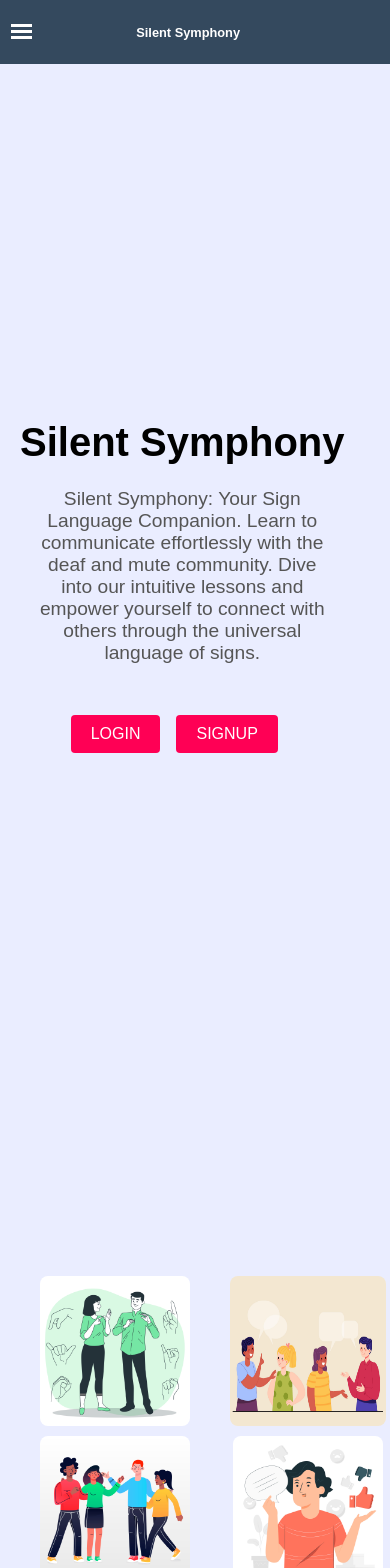
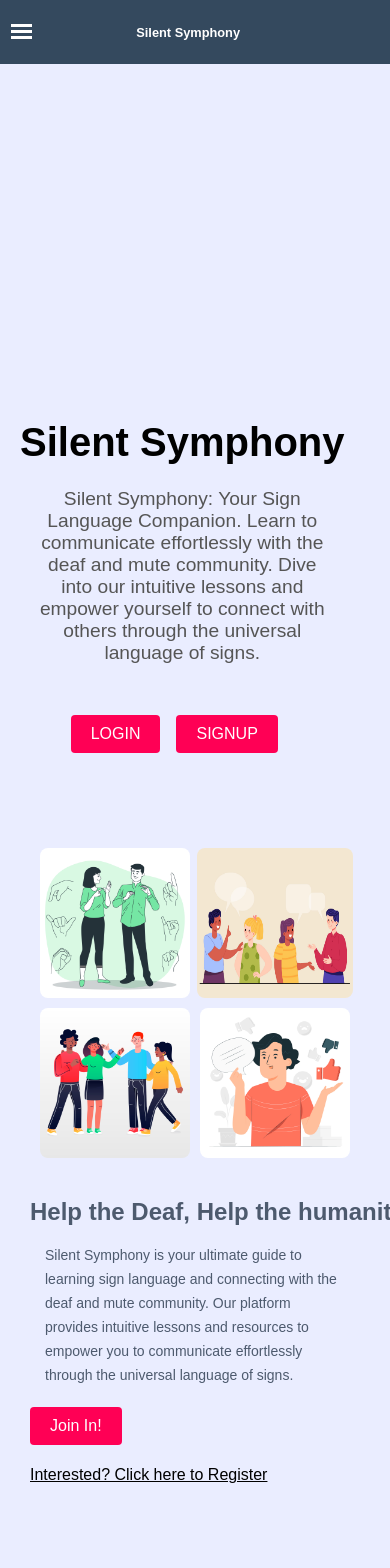
Before and after one commit to arshbhushan/Silent-Symphony, a React (Create React App) app in the folder finger-spelling-frontend/: page / in a window 390 px wide. Shown: the top 1568 px of the page. Built offline with nearby package versions, Linux system fonts and the light colour scheme; a web font is replaced by a local one.

Commit message:
Removed Duplicate Media Queries

```diff
--- a/finger-spelling-frontend/src/fingerSpelling/components/Brief.css
+++ b/finger-spelling-frontend/src/fingerSpelling/components/Brief.css
@@ -1,20 +1,15 @@
 .brief-containerr {
   height: fit-content;
+}
 
-}
 .brief-container {
   display: flex;
   justify-content: space-between;
   align-items: center;
   padding: 30px;
   background-color: #eaedff;
-  /* Adjust background color as needed */
-  /* margin-bottom: 10%;
-  margin-right: 10%;
-  margin-top: 10%; */
   height: fit-content;
   text-overflow: hidden;
-
 }
 
 .brief-left-side {
@@ -41,7 +36,7 @@
   transform: rotateY(180deg);
 }
 
-.front,.back {
+.front, .back {
   font-size: medium;
   font-weight: 500;
   font-family: 'Margot', sans-serif !important;
@@ -78,7 +73,6 @@
   font-family: 'Margot', sans-serif !important;
 }
 
-
 .rectangle1 {
   width: 330px;
   height: 330px;
@@ -91,7 +85,6 @@
   height: 203px;
   border-radius: 8px;
   background-color: #191B24;
-
 }
 
 .rectangle3 {
@@ -143,9 +136,7 @@
 
 .custom-heading {
   font-size: 84px;
-  /* Adjust font size as needed */
   font-weight: bolder;
-  /* Adjust font weight as needed */
   font-family: 'Margot', sans-serif !important;
 }
 
@@ -156,25 +147,21 @@
   margin-top: 25px;
   margin-bottom: 15px;
   font-family: 'Margot', sans-serif !important;
-
 }
 
 .brief-right-side {
   flex: 2;
   margin-bottom: 500px;
-  margin-left: 100px;
+  /* margin-left: 100px; */
 }
 
 .brief-right-side h1 {
-  font-size: 2rem; /* Adjust font size as needed */
-  color: #333333; /* Adjust text color as needed */
+  font-size: 2rem;
+  color: #333333;
   font-family: 'Margot', sans-serif !important;
-  white-space: nowrap; /* Prevent line breaks */
-  /* text-overflow: ellipsis;  */
-  /* Add ellipsis (...) for overflowing text */
-  max-width: 100%; /* Ensure the text container doesn't exceed the width of its parent */
+  white-space: nowrap;
+  max-width: 100%;
 }
-
 
 .button-container {
   margin-top: 40px;
@@ -183,7 +170,6 @@
 
 .underline-text {
   margin-left: 120px;
-  /* Adjust margin as needed */
   margin-top: -50px;
   white-space: nowrap;
 }
@@ -196,62 +182,30 @@
   .rectangle-container {
     display: flex;
     flex-direction: row;
-    justify-content: space-between; /* Distribute space evenly between rectangles */
-    flex-wrap: wrap; /* Allow wrapping to the next line if needed */
+    justify-content: space-between;
+    flex-wrap: wrap;
     margin: 20px;
     height: fit-content;
     align-items: flex-start;
-    margin-top: 15rem;
+    /* margin-top: 15rem; */
   }
 
   .rectangle {
-    width: 130px; /* Set a consistent width for all rectangles */
-    height: 130px; /* Set a consistent height for all rectangles */
-    margin-bottom: 20px; /* Add space between rows if wrapping occurs */
-    position: relative;
-    transition: transform 1s;
-    transform-style: preserve-3d;
-  }
-
-  .rectangle:hover {
-    transform: rotateY(180deg);
-  }
-
-  .front,
-  .back {
-
-    width: 100%;
-    height: 100%;
-    position: absolute;
-    top: 0;
-    left: 0;
-    backface-visibility: hidden;
-  }
-
-  .front {
-    z-index: 2;
-  }
-
-  .back {
-    transform: rotateY(180deg);
+    width: 130px;
+    height: 130px;
+    margin-bottom: 20px;
   }
 
   .rectangle img {
     width: 120%;
     height: 150%;
-    border-radius: 8px;
   }
 
   .rectangle p {
     font-size: 9px;
-    padding: 10px;
-    color: #fff;
   }
 
-  .rectangle1,
-  .rectangle2,
-  .rectangle3,
-  .rectangle4 {
+  .rectangle1, .rectangle2, .rectangle3, .rectangle4 {
     border-radius: 8px;
   }
 
@@ -259,34 +213,12 @@
     background-color: #B7C9F2;
   }
 
-  .rectangle2,
-  .rectangle3 {
+  .rectangle2, .rectangle3 {
     background-color: #191B24;
   }
 
   .rectangle4 {
     background-color: #B7C9F2;
-  }
-
-
-  .circle {
-    width: 10px;
-    height: 10px;
-    background-color: #191B24;
-    border-radius: 50%;
-    position: absolute;
-    top: 5px;
-    left: 5px;
-  }
-
-  .circle-co {
-    width: 10px;
-    height: 10px;
-    background-color: #B7C9F2;
-    border-radius: 50%;
-    position: absolute;
-    top: 5px;
-    left: 5px;
   }
 
   .underline-text {
@@ -296,82 +228,52 @@
 
   .brief-heading {
     margin-top: -105px;
-    height: 60px;
-    width: 280px;
-    margin-bottom: 5px;
   }
-
-  /* make changes here  */
 
   .custom-heading {
     font-size: 24px;
-    /* Adjust font size as needed */
-    font-weight: bolder;
-    /* Adjust font weight as needed */
     margin-bottom: -10px;
   }
 
   .brief-content {
     font-size: 14px;
     line-height: 24px;
-    color: #4D5A6E;
-    margin-top: 25px;
-    margin-bottom: 20px;
-
   }
 
   .brief-right-side {
-    flex: 2;
-    margin-bottom: 400px;
+    margin-bottom: 10px;
     margin-left: 10px;
   }
 
   .brief-right-side h1 {
     font-size: 2.5rem;
-    /* Adjust font size as needed */
-    color: #333333;
-    /* Adjust text color as needed */
+  }
 
-    /* Prevent line break */
-    /* overflow: hidden; */
-    /* Hide overflowing text if necessary */
+  .button-container {
+    margin-top: 20px;
+  }
 
-    /*
-    }
-    .button-container{
-      margin-top: 20px;
-      margin-left: 0px
-    }
   .underline-text {
-      margin-left: 100px; /* Adjust margin as needed */
-      .underline-text{
-        margin-left:100px;
-    margin-top: -20px;
     margin-left: 50px;
-    color: #4D5A6E;
-  }
-  .underline-text {
-    margin-left: 10px;
-    /* Adjust margin as needed */
-    margin-top: -50px;
-    white-space: normal;
-  }
-  .underline-text span {
-    text-decoration: underline;
   }
 }
-  @media (max-width: 768px) {
+
+@media (max-width: 468px) {
+  .brief-containerr {
+    height: fit-content;
+  }
+
   .brief-container {
     flex-direction: column;
     align-items: flex-start;
-      height: 105vh;
+    height: fit-content;
   }
 
   .brief-left-side, .brief-right-side {
     margin-left: 0;
     margin-right: 0;
-      margin-top:13rem ;
-      min-width: 110%;
+    margin-top: 0;
+    min-width: 0;
   }
 
   .rectangle {
@@ -379,14 +281,7 @@
     height: 30px;
   }
 
-    .rectangle1, .rectangle2 {
-      width: 130px;
-      height: 100px;
-      margin: 30px 0;
-
-    }
-
-    .rectangle3, .rectangle4 {
+  .rectangle1, .rectangle2, .rectangle3, .rectangle4 {
     width: 130px;
     height: 100px;
     margin: 30px 0;
@@ -405,26 +300,13 @@
     font-size: 14px;
     line-height: 24px;
     margin-top: -30px;
-
   }
 
   .brief-right-side h1 {
     font-size: 1.5rem;
-      /* Adjust font size as needed */
-      color: #333333;
-      /* Adjust text color as needed */
     margin-top: 100px;
     margin-left: 0px;
     color: #4D5A6E;
-
-    }
-      .button-container{
-        margin-top: 20px;
-        margin-left: 0px
-      }
-      .underline-text {
-        margin-left: 50px; /* Adjust margin as needed */
-
   }
 
   .button-container {
@@ -435,267 +317,6 @@
   .underline-text {
     margin-left: 0;
     text-align: left;
-    }
-    .underline-text {
-      margin-left: 120px;
-      /* Adjust margin as needed */
-      margin-top: -50px;
-      white-space: normal;
+    margin-top: 1px;
   }
 }
-}
-
-
-@media (max-width: 468px) {
-  .rectangle-container {
-    display: flex;
-    flex-direction: row;
-    justify-content: space-between; /* Distribute space evenly between rectangles */
-    flex-wrap: wrap; /* Allow wrapping to the next line if needed */
-    margin: 20px;
-    align-items: flex-start;
-    margin-top: 15rem;
-  }
-
-  .rectangle {
-    width: 130px; /* Set a consistent width for all rectangles */
-    height: 130px; /* Set a consistent height for all rectangles */
-    margin-bottom: 20px; /* Add space between rows if wrapping occurs */
-    position: relative;
-    transition: transform 1s;
-    transform-style: preserve-3d;
-  }
-
-  .rectangle:hover {
-    transform: rotateY(180deg);
-  }
-
-  .front,
-  .back {
-
-    width: 100%;
-    height: 100%;
-    position: absolute;
-    top: 0;
-    left: 0;
-    backface-visibility: hidden;
-  }
-
-  .front {
-    z-index: 2;
-  }
-
-  .back {
-    transform: rotateY(180deg);
-  }
-
-  .rectangle img {
-    width: 120%;
-    height: 150%;
-    border-radius: 8px;
-  }
-
-  .rectangle p {
-    font-size: 8px;
-    padding: 1px;
-    color: #fff;
-    position: relative;
-    text-align:center;
-  }
-
-  .rectangle1,
-  .rectangle2,
-  .rectangle3,
-  .rectangle4 {
-    border-radius: 8px;
-  }
-
-  .rectangle1 {
-    background-color: #B7C9F2;
-  }
-
-  .rectangle2,
-  .rectangle3 {
-    background-color: #191B24;
-  }
-
-  .rectangle4 {
-    background-color: #B7C9F2;
-  }
-
-
-  .circle {
-    width: 10px;
-    height: 10px;
-    background-color: #191B24;
-    border-radius: 50%;
-    position: absolute;
-    top: 5px;
-    left: 5px;
-  }
-
-  .circle-co {
-    width: 10px;
-    height: 10px;
-    background-color: #B7C9F2;
-    border-radius: 50%;
-    position: absolute;
-    top: 5px;
-    left: 5px;
-  }
-
-  .underline-text {
-    margin-left: 120px;
-    margin-top: -20px;
-  }
-
-  .brief-heading {
-    margin-top: -105px;
-    height: 60px;
-    width: 280px;
-    margin-bottom: 5px;
-  }
-
-  /* make changes here  */
-
-  .custom-heading {
-    font-size: 24px;
-    /* Adjust font size as needed */
-    font-weight: bolder;
-    /* Adjust font weight as needed */
-    margin-bottom: -10px;
-  }
-
-  .brief-content {
-    font-size: 14px;
-    line-height: 24px;
-    color: #4D5A6E;
-    margin-top: 25px;
-    margin-bottom: 20px;
-
-  }
-
-  .brief-right-side {
-    flex: 2;
-    margin-bottom: 400px;
-    margin-left: 10px;
-  }
-
-  .brief-right-side h1 {
-    font-size: 2.5rem;
-    /* Adjust font size as needed */
-    color: #333333;
-    /* Adjust text color as needed */
-
-    /* Prevent line break */
-    /* overflow: hidden; */
-    /* Hide overflowing text if necessary */
-
-    /*
-    }
-    .button-container{
-      margin-top: 20px;
-      margin-left: 0px
-    }
-    .underline-text {
-      margin-left: 100px; /* Adjust margin as needed */
-      .underline-text{
-        margin-left:100px;
-    margin-top: -20px;
-    margin-left: 50px;
-    color: #4D5A6E;
-  }
-  .underline-text {
-    margin-left: 10px;
-    /* Adjust margin as needed */
-    margin-top: -50px;
-    white-space: normal;
-  }
-  .underline-text span {
-    text-decoration: underline;
-  }
-  }
-  @media (max-width: 468px) {
-    .brief-container {
-      flex-direction: column;
-      align-items: flex-start;
-      height: 105vh;
-    }
-
-    .brief-left-side, .brief-right-side {
-      margin-left: 0;
-      margin-right: 0;
-      margin-top:13rem ;
-      min-width: 110%;
-    }
-
-    .rectangle {
-      width: 60px;
-      height: 30px;
-    }
-
-    .rectangle1, .rectangle2 {
-      width: 130px;
-      height: 100px;
-      margin: 30px 0;
-
-    }
-
-    .rectangle3, .rectangle4 {
-      width: 130px;
-      height: 100px;
-      margin: 30px 0;
-    }
-
-    .brief-right-side {
-      margin-top: 20px;
-    }
-
-    .custom-heading {
-      font-size: 24px;
-      margin-bottom: -20px;
-    }
-
-    .brief-content {
-      font-size: 14px;
-      line-height: 24px;
-      margin-top: -30px;
-
-    }
-
-    .brief-right-side h1 {
-      font-size: 1.5rem;
-      /* Adjust font size as needed */
-      color: #333333;
-      /* Adjust text color as needed */
-      margin-top: 100px;
-      margin-left: 0px;
-      color: #4D5A6E;
-
-    }
-      .button-container{
-        margin-top: 20px;
-        margin-left: 0px
-      }
-      .underline-text {
-        margin-left: 50px; /* Adjust margin as needed */
-
-    }
-
-    .button-container {
-      margin-top: 20px;
-      margin-left: 0;
-    }
-
-    .underline-text {
-      margin-left: 0;
-      text-align: left;
-    }
-    .underline-text {
-      margin-left: 120px;
-      /* Adjust margin as needed */
-      margin-top: -50px;
-      white-space: normal;
-    }
-  }
-}
```
Lines whose indentation alone changed are shown as unchanged.
